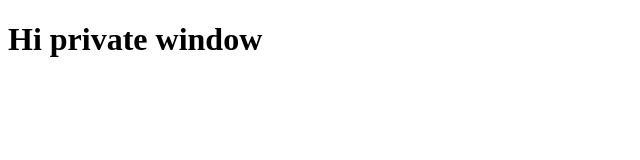
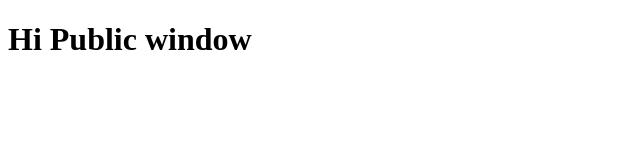
Before and after one commit to lokhandevaishnavi/Project3, a plain HTML site: page index.html in a window 1280 px wide. Shown: the whole page, without its empty margins (0-640 px from the left). Drawn offline with Linux system fonts and the light colour scheme.

Commit message:
make public

```diff
--- a/index.html
+++ b/index.html
@@ -7,6 +7,6 @@
     <title>Document</title>
 </head>
 <body>
-    <h1>Hi private window</h1>
+    <h1>Hi Public window</h1>
 </body>
 </html>
```
